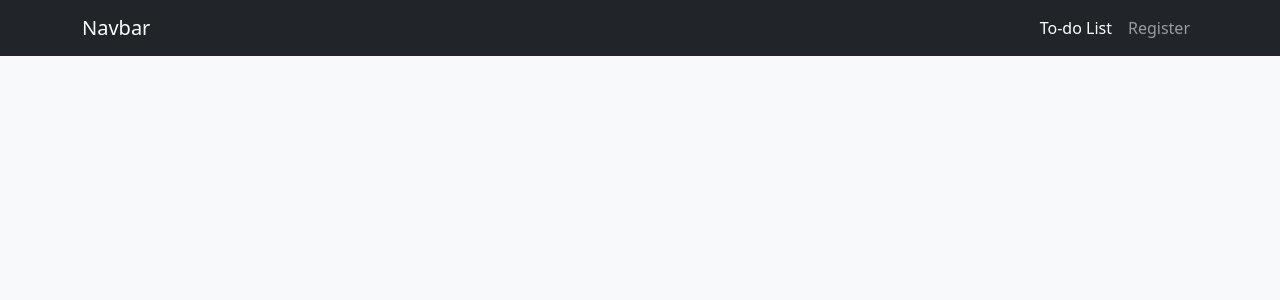
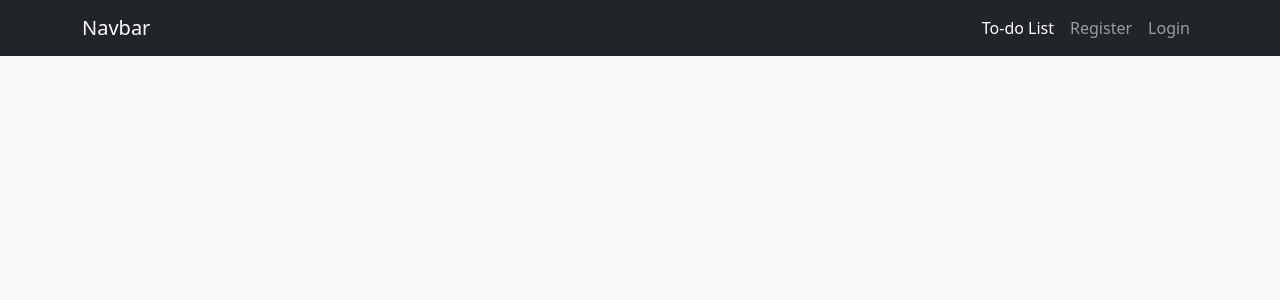
Before and after one commit to Inayatullahsh/Django_auth_todo_app, a Django app: page / in a window 1280 px wide. Shown: the top 300 px of the page. Run offline with Django 3.2, Linux system fonts and the light colour scheme; some libraries are stand-ins or nearby versions.

Commit message:
Added user auth checking functionality to home page.

```diff
--- a/templates/index.html
+++ b/templates/index.html
@@ -13,9 +13,21 @@
         <li class="nav-item">
           <a class="nav-link active" aria-current="page" href="{% url 'tasks:index' %}">To-do List</a>
         </li>
-        <li class="nav-item">
-          <a class="nav-link" href="{% url 'accounts:register' %}">Register</a>
-        </li>
+       {% if user.is_authenticated %}
+          <li class="nav-item">
+            <a class="nav-link" href="{% url 'accounts:logout' %}">Logout</a>
+          </li>
+          <li class="nav-item">
+            <p class="text-white font-monospace">{{ user.username }}</p>
+          </li>
+        {% else %}
+          <li class="nav-item">
+            <a class="nav-link" href="{% url 'accounts:register' %}">Register</a>
+          </li>
+          <li class="nav-item">
+            <a class="nav-link" href="{% url 'accounts:login' %}">Login</a>
+          </li>
+        {% endif %}
       </ul>
     </div>
   </div>
```
